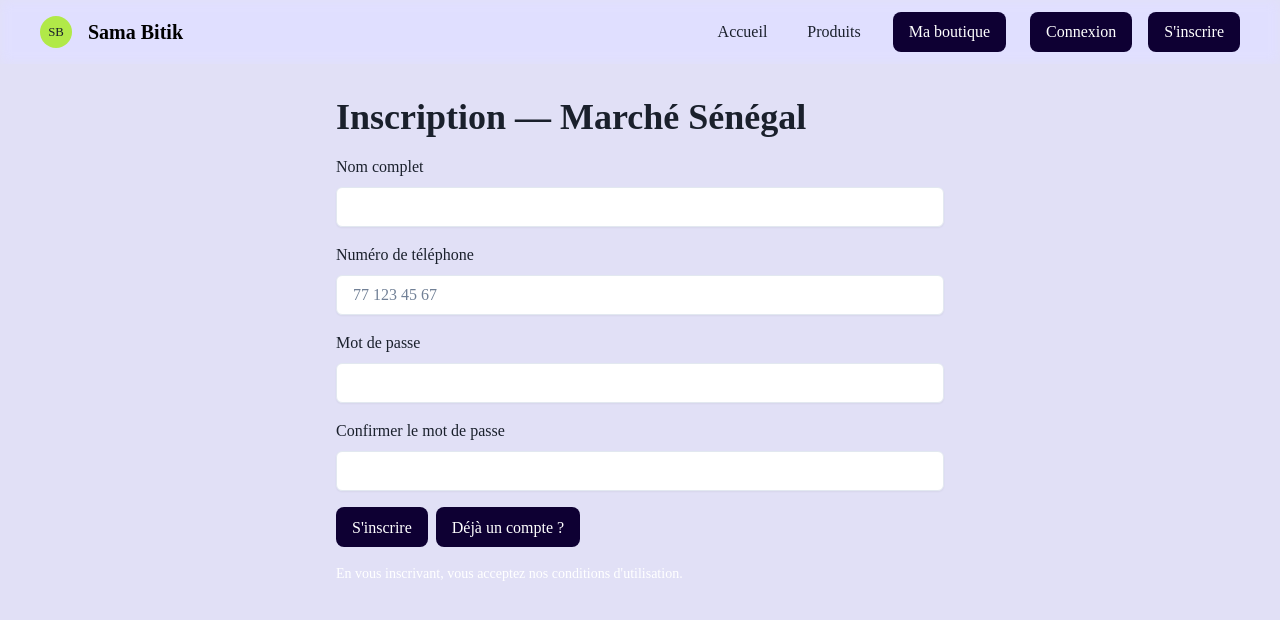
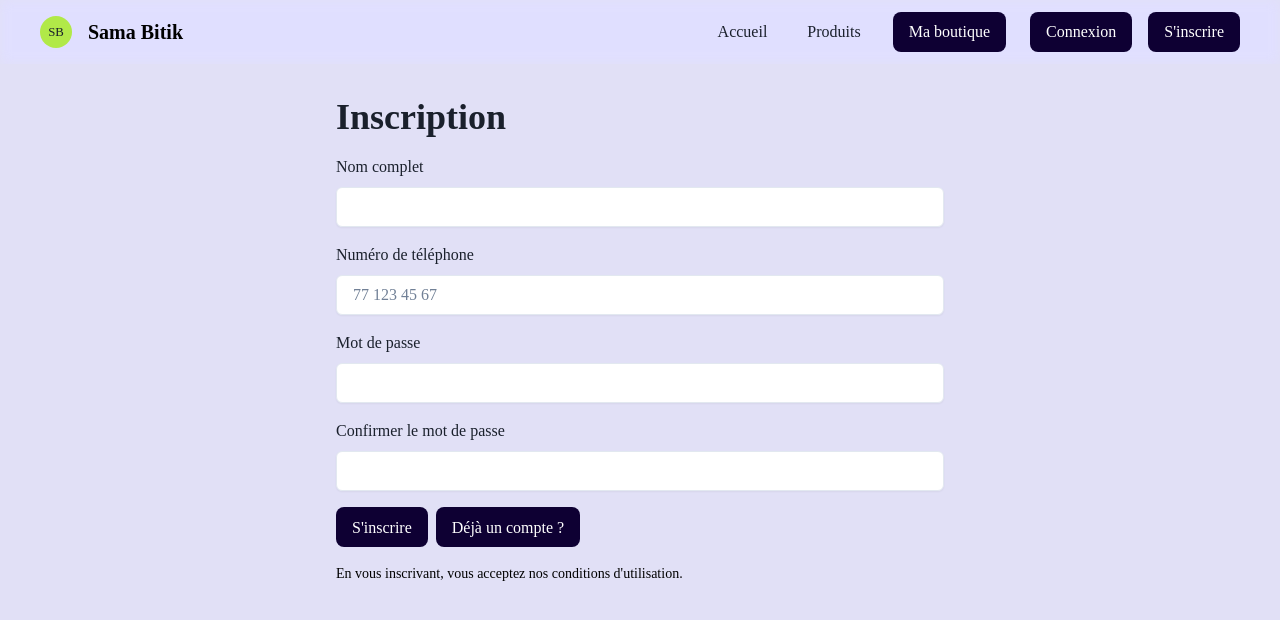
Before and after one commit to mnllmnd/gdb, a React (Vite) app: page /signup in a window 1280 px wide. Shown: the top 620 px of the page. Built offline with nearby package versions, Linux system fonts and the light colour scheme; no server answers.

Commit message:
perfecting

```diff
--- a/src/components/FilterNav.tsx
+++ b/src/components/FilterNav.tsx
@@ -59,8 +59,8 @@ export default function FilterNav({ view, onViewChange, searchQuery, onSearchCha
         </Box>
         <Tabs index={view === 'shops' ? 0 : 1} onChange={(index) => onViewChange(index === 0 ? 'shops' : 'products')}>
           <TabList>
-            <Tab>Voir les boutiques</Tab>
-            <Tab>Voir tous les produits</Tab>
+            <Tab>Boutiques</Tab>
+            <Tab>Produits</Tab>
           </TabList>
         </Tabs>
       </Container>
--- a/src/pages/Signup.tsx
+++ b/src/pages/Signup.tsx
@@ -32,7 +32,7 @@ export default function Signup() {
 
   return (
     <Container maxW="container.sm" py={8}>
-      <Heading mb={4}>Inscription — Marché Sénégal</Heading>
+      <Heading mb={4}>Inscription</Heading>
       <Stack as="form" spacing={4} onSubmit={(e) => { e.preventDefault(); onSubmit() }}>
         <FormControl>
              <FormLabel>Nom complet</FormLabel>
@@ -59,7 +59,7 @@ export default function Signup() {
           <Button as={RouterLink} to="/login">Déjà un compte ?</Button>
         </Stack>
 
-        <Text fontSize="sm" color="white">En vous inscrivant, vous acceptez nos conditions d'utilisation.</Text>
+        <Text fontSize="sm" color="black">En vous inscrivant, vous acceptez nos conditions d'utilisation.</Text>
       </Stack>
     </Container>
   )
```
